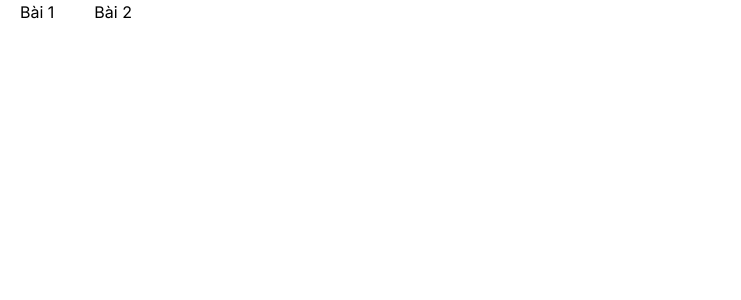
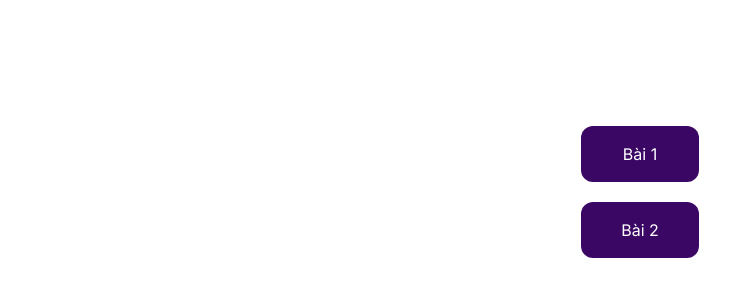
Before and after one commit to DoNhatNam1/Homeworks-Nhom-7-Tong-quan-phat-trien-phan-mem, a Next.js app in the folder homeworks/: page / in a window 1280 px wide. Shown: the top 300 px of the page, without its empty margins (0-741 px from the left). Built offline with nearby package versions, Linux system fonts and the light colour scheme.

Commit message:
style: :lipstick: Update HomeScreen in Components

```diff
--- a/homeworks/src/components/HomeScreen.tsx
+++ b/homeworks/src/components/HomeScreen.tsx
@@ -4,19 +4,24 @@ import Link from "next/link";
 
 export const HomeScreen = () => {
   return (
-    <>
-      <Link
+    <div className="w-full h-96 grid place-content-center gap-5">
+    <Link
       href="/bai1"
-      className="p-5 bg-blue"
+      className="px-8 py-2 bg-purple-950 hover:bg-purple-500 text-white rounded-xl"
       >
+    <button className="w-full h-full p-2">
         Bài 1
+    </button>
       </Link>
-      <Link
+
+    <Link
       href="/bai2"
-      className="p-5 bg-blue"
+      className="px-8 py-2 bg-purple-950 hover:bg-purple-500 text-white rounded-xl"
       >
+    <button className="w-full h-full p-2">
         Bài 2
+    </button>
       </Link>
-    </>
+    </div>
   );
 };
```
